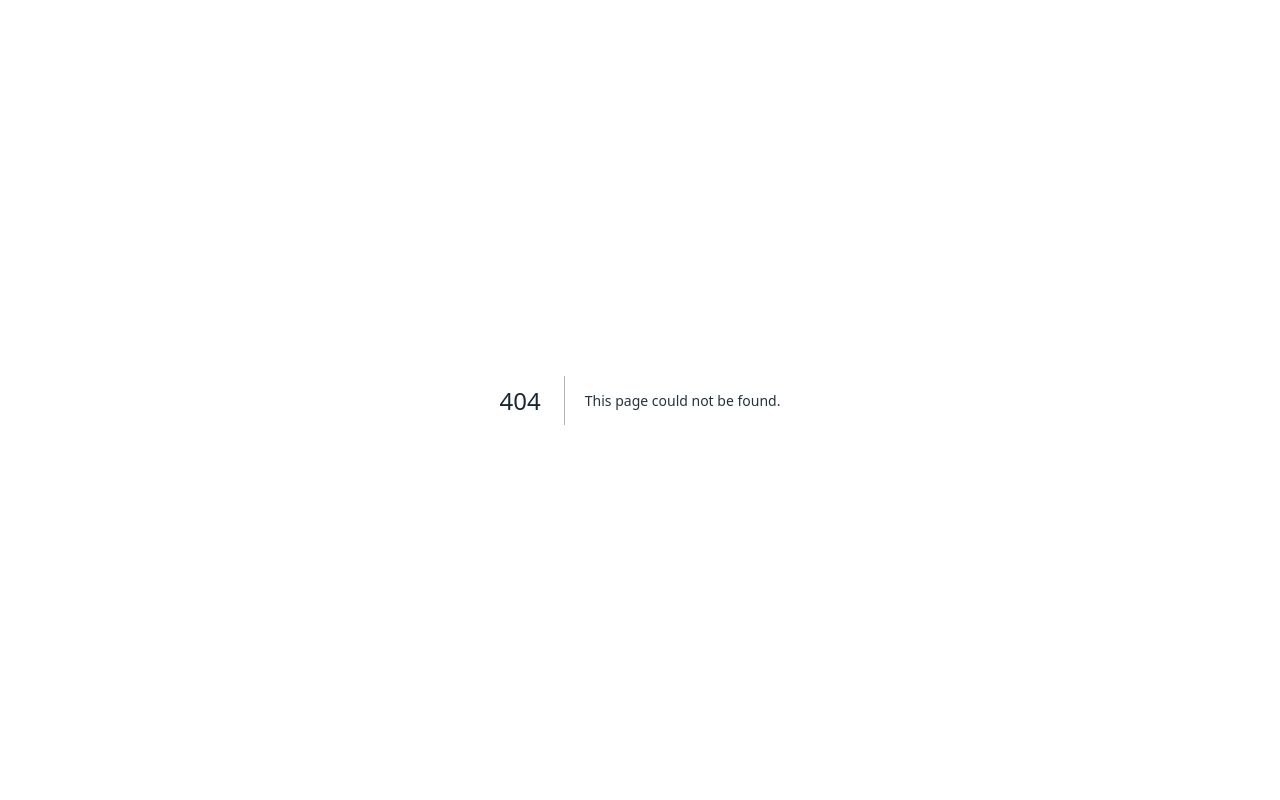
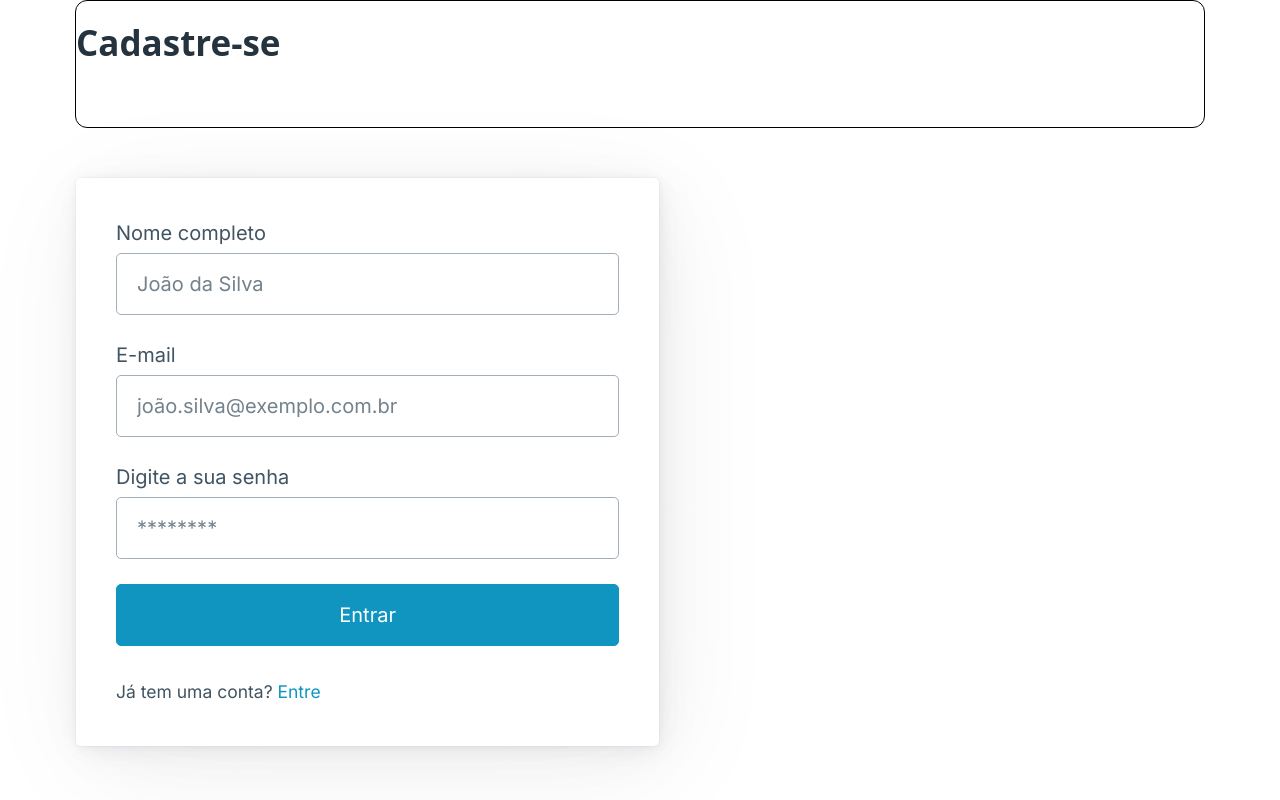
Before and after one commit to gainfit-impacta/gainfit, a Next.js app: page /auth/sign-up in a window 1280 px wide. Before the commit this address had no page. Built offline with nearby package versions, Linux system fonts and the light colour scheme.

Commit message:
feat: create sign-up form
Signed-off-by: Rafael Julio <development@rafifos.dev>

```diff
--- /dev/null
+++ b/src/app/auth/sign-up/page.tsx
@@ -0,0 +1,28 @@
+"use client";
+
+import type { User } from "interfaces";
+import type { SubmitHandler } from "react-hook-form";
+
+import { FormSignUp } from "components";
+
+function SignUpPage() {
+  const handleSubmit: SubmitHandler<User> = (data) =>
+    new Promise<void>((resolve) => {
+      setTimeout(() => {
+        console.log(data);
+        resolve();
+      }, 2000);
+    });
+
+  return (
+    <>
+      <h2 className="title">Cadastre-se</h2>
+
+      <article>
+        <FormSignUp onSubmit={handleSubmit} />
+      </article>
+    </>
+  );
+}
+
+export default SignUpPage;
--- /dev/null
+++ b/src/components/FormSignUp/index.tsx
@@ -0,0 +1,89 @@
+import type { User } from "interfaces";
+import type { SubmitHandler } from "react-hook-form";
+
+import Link from "next/link";
+import { useForm } from "react-hook-form";
+
+interface FormSignUpProps {
+  onSubmit: SubmitHandler<User>;
+}
+
+function FormSignUp({ onSubmit }: FormSignUpProps) {
+  const {
+    register,
+    handleSubmit,
+    formState: { isSubmitting, errors },
+  } = useForm<User>();
+
+  return (
+    <>
+      <form onSubmit={handleSubmit(onSubmit)}>
+        <label htmlFor="name">
+          Nome completo
+          <input
+            type="text"
+            id="name"
+            placeholder="João da Silva"
+            autoComplete="name"
+            {...register("name", {})}
+            {...(errors.name && { "aria-invalid": true })}
+          />
+          {errors.name && (
+            <span role="alert" className="input--error">
+              {errors.name.message}
+            </span>
+          )}
+        </label>
+
+        <label htmlFor="email">
+          E-mail
+          <input
+            type="email"
+            id="email"
+            placeholder="joão.silva@exemplo.com.br"
+            autoComplete="email"
+            {...register("email")}
+            {...(errors.email && { "aria-invalid": true })}
+          />
+          {errors.email && (
+            <span role="alert" className="input--error">
+              {errors.email.message}
+            </span>
+          )}
+        </label>
+
+        <label htmlFor="password">
+          Digite a sua senha
+          <input
+            type="password"
+            id="password"
+            placeholder="********"
+            autoComplete="current-password"
+            {...register("password", {
+              minLength: 8,
+              maxLength: 96,
+              pattern: /^[\w\W]+$/i,
+            })}
+            {...(errors.password && { "aria-invalid": true })}
+          />
+          {errors.password?.type === "pattern" && (
+            <span role="alert" className="input--error">
+              Precisa conter entre 8 e 96 caracteres, um número, uma letra maiúscula, uma letra
+              minúscula e um caractere especial
+            </span>
+          )}
+        </label>
+
+        <button type="submit" aria-busy={isSubmitting}>
+          Entrar
+        </button>
+      </form>
+
+      <small>
+        Já tem uma conta? <Link href="/auth/sign-in">Entre</Link>
+      </small>
+    </>
+  );
+}
+
+export default FormSignUp;
--- a/src/components/index.tsx
+++ b/src/components/index.tsx
@@ -1,2 +1,3 @@
 export { default as CardGym } from "./CardGym";
 export { default as FormSignIn } from "./FormSignIn";
+export { default as FormSignUp } from "./FormSignUp";
```
